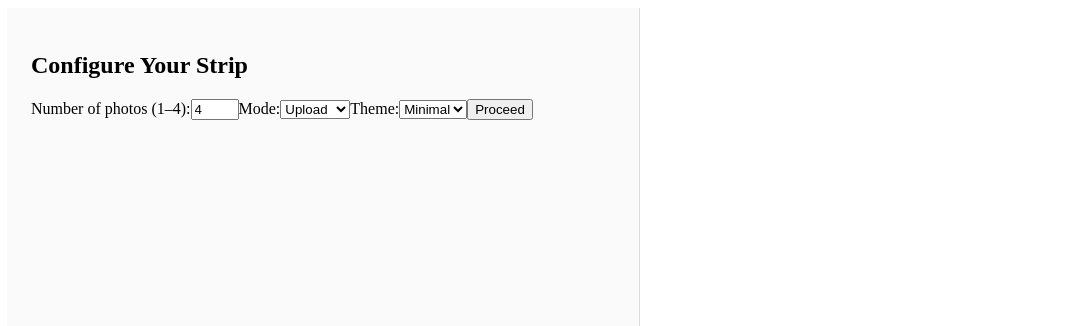
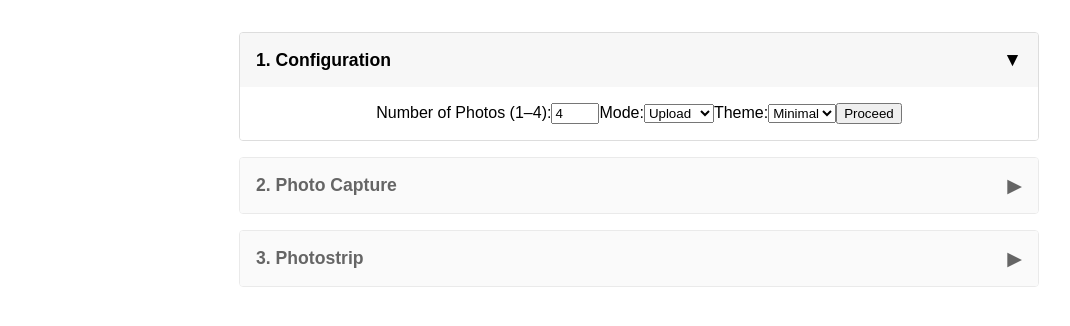
Before and after one commit to harshithadev/funky-photo-booth, a React (Vite) app in the folder my-photobooth/: page / in a window 1280 px wide. Shown: the top 326 px of the page, without its empty margins (1-1071 px from the left). Built offline with nearby package versions, Linux system fonts and the light colour scheme.

Commit message:
horizontal panels

```diff
--- a/my-photobooth/src/App.jsx
+++ b/my-photobooth/src/App.jsx
@@ -4,28 +4,23 @@ import Webcam from 'react-webcam';
 import CropModal from './CropModal';
 import './styles.css';
 
-// available themes
-const THEMES = ['Classic', 'Minimal', 'Retro'];
+// Simple Accordion Panel component
+function Panel({ number, title, isOpen, onToggle, disabled, children }) {
+  return (
+    <div className={`panel ${disabled ? 'panel-disabled' : ''}`}>
+      <button
+        className="panel-header"
+        onClick={() => !disabled && onToggle(number)}
+      >
+        <span className="panel-title">{number}. {title}</span>
+        <span className="panel-chevron">{isOpen ? '▼' : '▶'}</span>
+      </button>
+      {isOpen && <div className="panel-content">{children}</div>}
+    </div>
+  );
+}
 
-export default function App() {
-  // === CONFIG STATE ===
-  const [configDone, setConfigDone] = useState(false);
-  const [config, setConfig] = useState({
-    count: 4,
-    mode: 'upload',     // 'upload' or 'camera'
-    theme: 'Minimal',   // one of THEMES
-  });
-
-  // === PHOTO STATE ===
-  const [originals, setOriginals] = useState([]);
-  const [images, setImages]     = useState([]);
-  const [editingIndex, setEditingIndex] = useState(null);
-  const [error, setError]       = useState('');
-
-  // webcam ref
-  const webcamRef = useRef(null);
-
-  // center-crop helper (unchanged)
+// Helper to center-crop any Data-URL image into a size×size square
 function cropToSquare(dataUrl, size = 400) {
   return new Promise(res => {
     const img = new Image();
@@ -47,27 +42,44 @@ export default function App() {
   });
 }
 
-  // === STEP 1: CONFIGURE ===
+export default function App() {
+  const MAX_PHOTOS = 4;
+  const THEMES = ['Classic','Minimal','Retro'];
+
+  // Wizard state
+  const [openPanel, setOpenPanel] = useState(1);
+  const [config, setConfig] = useState({ count: 4, mode: 'upload', theme: THEMES[1] });
+  const [configDone, setConfigDone] = useState(false);
+
+  // Photo state
+  const [originals, setOriginals] = useState([]);
+  const [images, setImages]     = useState([]);
+  const [editingIndex, setEditingIndex] = useState(null);
+  const webcamRef = useRef();
+
+  const [error, setError] = useState('');
+
+  // Panel toggle: only one open at once
+  const handleToggle = (num) => setOpenPanel(num);
+
+  // --- Panel 1: Configuration ---
   const handleConfigSubmit = () => {
     setError('');
-    // flush any old photos
     setOriginals([]);
     setImages([]);
     setEditingIndex(null);
     setConfigDone(true);
+    setOpenPanel(2);
   };
 
-  // === STEP 2: UPLOAD HANDLER ===
-  const handleFiles = async (e) => {
-    const MAX = config.count;
-    const files = Array.from(e.target.files).slice(0, MAX);
-    if (e.target.files.length > MAX) {
-      setError(`Only the first ${MAX} photos will be used.`);
+  // --- Panel 2: Photo Capture ---
+  const handleFiles = async e => {
+    const files = Array.from(e.target.files).slice(0, config.count);
+    if (e.target.files.length > config.count) {
+      setError(`Only first ${config.count} used.`);
     } else {
       setError('');
     }
-
-    // read originals
     const dataUrls = await Promise.all(
       files.map(f => new Promise(r => {
         const rdr = new FileReader();
@@ -76,90 +88,78 @@ export default function App() {
       }))
     );
     setOriginals(dataUrls);
-
-    // auto-crop
-    const squares = await Promise.all(
-      dataUrls.map(url => cropToSquare(url, 400))
-    );
+    const squares = await Promise.all(dataUrls.map(url => cropToSquare(url)));
     setImages(squares);
+    setOpenPanel(3);
   };
 
-  // === STEP 2b: CAMERA CAPTURE ===
   const capturePhoto = async () => {
-    const MAX = config.count;
-    if (images.length >= MAX) {
-      setError(`Max ${MAX} photos reached.`);
+    if (images.length >= config.count) {
+      setError(`Max ${config.count} reached.`);
       return;
     }
     setError('');
     const shot = webcamRef.current.getScreenshot();
     if (!shot) return;
-    setOriginals(orig => [...orig, shot]);
-    const square = await cropToSquare(shot, 400);
-    setImages(imgs => [...imgs, square]);
+    const newOrig = [...originals, shot];
+    setOriginals(newOrig);
+    const sq = await cropToSquare(shot);
+    setImages([...images, sq]);
+    setOpenPanel(3);
   };
 
-  // === STEP 3: MANUAL CROP ===
-  const applyCropped = (url) => {
-    setImages(imgs => imgs.map((src,i) => i === editingIndex ? url : src));
+  // --- Panel 3: Photostrip ---
+  const applyCropped = url => {
+    setImages(images.map((img,i) => i===editingIndex?url:img));
     setEditingIndex(null);
   };
 
-  // === STEP 4: GENERATE PNG ===
   const generatePNG = async () => {
     if (!images.length) {
-      setError('Select at least one photo.');
+      setError('Add at least one photo.');
       return;
     }
     setError('');
+    const size=400, border=1, padding=20, gap=10;
+    const w = size + border*2 + padding*2;
+    const h = padding*2 + images.length*(size+border*2) + (images.length-1)*gap;
+    const canvas = document.createElement('canvas');
+    canvas.width=w; canvas.height=h;
+    const ctx=canvas.getContext('2d');
+    ctx.fillStyle='#fff'; ctx.fillRect(0,0,w,h);
 
-    const size = 400, border = 1, padding = 20, gap = 10;
-    const width  = size + border*2 + padding*2;
-    const height = padding*2 + images.length*(size+border*2) + (images.length-1)*gap;
-
-    const canvas = document.createElement('canvas');
-    canvas.width = width; canvas.height = height;
-    const ctx = canvas.getContext('2d');
-    ctx.fillStyle = '#fff';
-    ctx.fillRect(0, 0, width, height);
-
-    for (let i = 0; i < images.length; i++) {
-      const imgEl = new Image();
-      await new Promise(r => { imgEl.onload = r; imgEl.src = images[i]; });
-      const x = padding + border;
-      const y = padding + i*((size+border*2)+gap) + border;
-      ctx.strokeStyle = '#000';
-      ctx.lineWidth = border;
-      ctx.strokeRect(x-border, y-border, size+border*2, size+border*2);
-      ctx.drawImage(imgEl, x, y, size, size);
+    for (let i=0;i<images.length;i++){
+      const imgEl=new Image();
+      await new Promise(r=>{imgEl.onload=r; imgEl.src=images[i];});
+      const x=padding+border;
+      const y=padding + i*((size+border*2)+gap) + border;
+      ctx.strokeStyle='#000'; ctx.lineWidth=border;
+      ctx.strokeRect(x-border,y-border,size+border*2,size+border*2);
+      ctx.drawImage(imgEl,x,y,size,size);
     }
 
-    canvas.toBlob(blob => {
-      const link = document.createElement('a');
-      link.href = URL.createObjectURL(blob);
-      link.download = 'photobooth-strip.png';
+    canvas.toBlob(blob=>{
+      const link=document.createElement('a');
+      link.href=URL.createObjectURL(blob);
+      link.download='photostrip.png';
       link.click();
-    }, 'image/png');
+    },'image/png');
   };
 
   return (
-    <div className="split-container">
-      {/* LEFT PANEL: CONFIG or CONTROLS */}
-      <div className="left-panel">
-        {!configDone ? (
-          <>
-            <h2>Configure Your Strip</h2>
-
+    <div className="container">
+      <Panel
+        number={1}
+        title="Configuration"
+        isOpen={openPanel===1}
+        onToggle={handleToggle}
+      >
         <label>
-              Number of photos (1–4):
+          Number of Photos (1–4):
           <input
-                type="number"
-                min={1}
-                max={4}
+            type="number" min={1} max={MAX_PHOTOS}
             value={config.count}
-                onChange={e =>
-                  setConfig({...config, count: Number(e.target.value)})
-                }
+            onChange={e=>setConfig({...config,count:+e.target.value})}
           />
         </label>
 
@@ -167,9 +167,7 @@ export default function App() {
           Mode:
           <select
             value={config.mode}
-                onChange={e =>
-                  setConfig({...config, mode: e.target.value})
-                }
+            onChange={e=>setConfig({...config,mode:e.target.value})}
           >
             <option value="upload">Upload</option>
             <option value="camera">Camera</option>
@@ -180,95 +178,72 @@ export default function App() {
           Theme:
           <select
             value={config.theme}
-                onChange={e =>
-                  setConfig({...config, theme: e.target.value})
-                }
+            onChange={e=>setConfig({...config,theme:e.target.value})}
           >
-                {THEMES.map(t => (
+            {THEMES.map(t=>(
               <option key={t} value={t}>{t}</option>
             ))}
           </select>
         </label>
 
         <button onClick={handleConfigSubmit}>Proceed</button>
-          </>
-        ) : (
+      </Panel>
+
+      <Panel
+        number={2}
+        title="Photo Capture"
+        isOpen={openPanel===2}
+        onToggle={handleToggle}
+        disabled={!configDone}
+      >
+        {config.mode === 'camera' ? (
           <>
-            <h2>📸 {config.theme} Mode</h2>
-
-            {/* Toggle between camera/upload */}
-            <div className="controls">
-              {config.mode === 'camera' ? (
-                <div className="camera">
             <Webcam
               audio={false}
               ref={webcamRef}
               screenshotFormat="image/jpeg"
-                    videoConstraints={{ facingMode: 'user' }}
+              videoConstraints={{facingMode:'user'}}
             />
-                  <button
-                    onClick={capturePhoto}
-                    disabled={images.length >= config.count}
-                  >
-                    Capture
-                  </button>
-                </div>
+            <button onClick={capturePhoto}>Capture</button>
+          </>
         ) : (
           <input
             type="file"
             accept="image/*"
             multiple
             onChange={handleFiles}
-                  disabled={images.length >= config.count}
           />
         )}
+        <p>Captured: {images.length} / {config.count}</p>
+      </Panel>
 
-              <span>
-                {images.length} / {config.count}
-              </span>
-
-              <button
-                onClick={generatePNG}
-                disabled={!images.length}
+      <Panel
+        number={3}
+        title="Photostrip"
+        isOpen={openPanel===3}
+        onToggle={handleToggle}
+        disabled={images.length < 1}
       >
-                Download PNG
-              </button>
-            </div>
-
-            {error && (
-              <div className="error-banner">
-                {error}
-                <button
-                  className="dismiss"
-                  onClick={() => setError('')}
-                >
-                  ×
-                </button>
-              </div>
-            )}
-          </>
-        )}
-      </div>
-
-      {/* RIGHT PANEL: Preview + Crop */}
-      <div className="right-panel">
         <div className="preview">
-          {images.map((src, i) => (
+          {images.map((src,i)=>(
             <div key={i} className="thumb-wrapper">
-              <img src={src} alt={`Preview ${i}`} />
-              <button onClick={() => setEditingIndex(i)}>Crop</button>
+              <img src={src} alt="" />
+              <button onClick={()=>setEditingIndex(i)}>Crop</button>
             </div>
           ))}
         </div>
+        <button onClick={generatePNG}>Download Strip</button>
+      </Panel>
+
+      {error && <div className="error-banner">{error}</div>}
 
       {editingIndex !== null && (
         <CropModal
           src={originals[editingIndex]}
-            onCancel={() => setEditingIndex(null)}
+          onCancel={()=>setEditingIndex(null)}
           onComplete={applyCropped}
         />
       )}
     </div>
-    </div>
   );
 }
--- a/my-photobooth/src/styles.css
+++ b/my-photobooth/src/styles.css
@@ -219,3 +219,80 @@
 .left-panel {
   background: #fafafa;
 }
+
+
+.container {
+  max-width: 800px;
+  margin: 2rem auto;
+  font-family: sans-serif;
+}
+
+.panel {
+  border: 1px solid #ddd;
+  border-radius: 4px;
+  margin-bottom: 1rem;
+  overflow: hidden;
+}
+
+.panel-disabled {
+  opacity: 0.6;
+}
+
+.panel-header {
+  width: 100%;
+  background: #f7f7f7;
+  border: none;
+  padding: 1rem;
+  text-align: left;
+  font-size: 1.1rem;
+  display: flex;
+  justify-content: space-between;
+  align-items: center;
+  cursor: pointer;
+}
+
+.panel-content {
+  padding: 1rem;
+  background: white;
+}
+
+.panel-title {
+  font-weight: bold;
+}
+
+.panel-chevron {
+  font-size: 1.2rem;
+}
+
+.preview {
+  display: flex;
+  gap: 0.5rem;
+  flex-wrap: wrap;
+}
+
+.thumb-wrapper {
+  position: relative;
+}
+
+.thumb-wrapper img {
+  width: 100px;
+  height: 100px;
+  object-fit: cover;
+  border: 1px solid #ccc;
+}
+
+.thumb-wrapper button {
+  position: absolute;
+  bottom: 4px;
+  right: 4px;
+  font-size: 0.75rem;
+}
+
+.error-banner {
+  color: #900;
+  background: #fee;
+  padding: 0.5rem;
+  border: 1px solid #f00;
+  border-radius: 4px;
+  margin-bottom: 1rem;
+}
```
Lines whose indentation alone changed are shown as unchanged.
